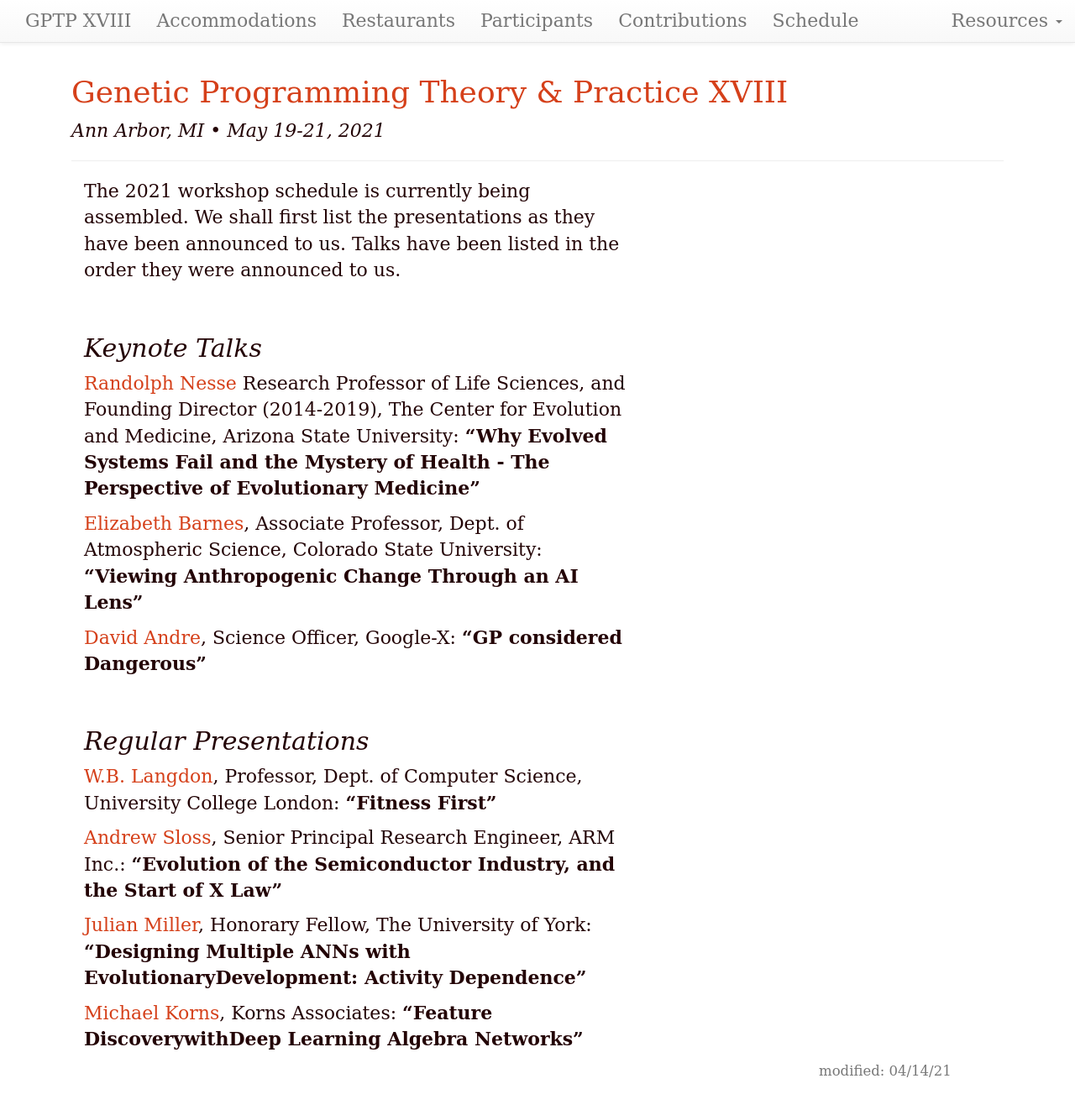
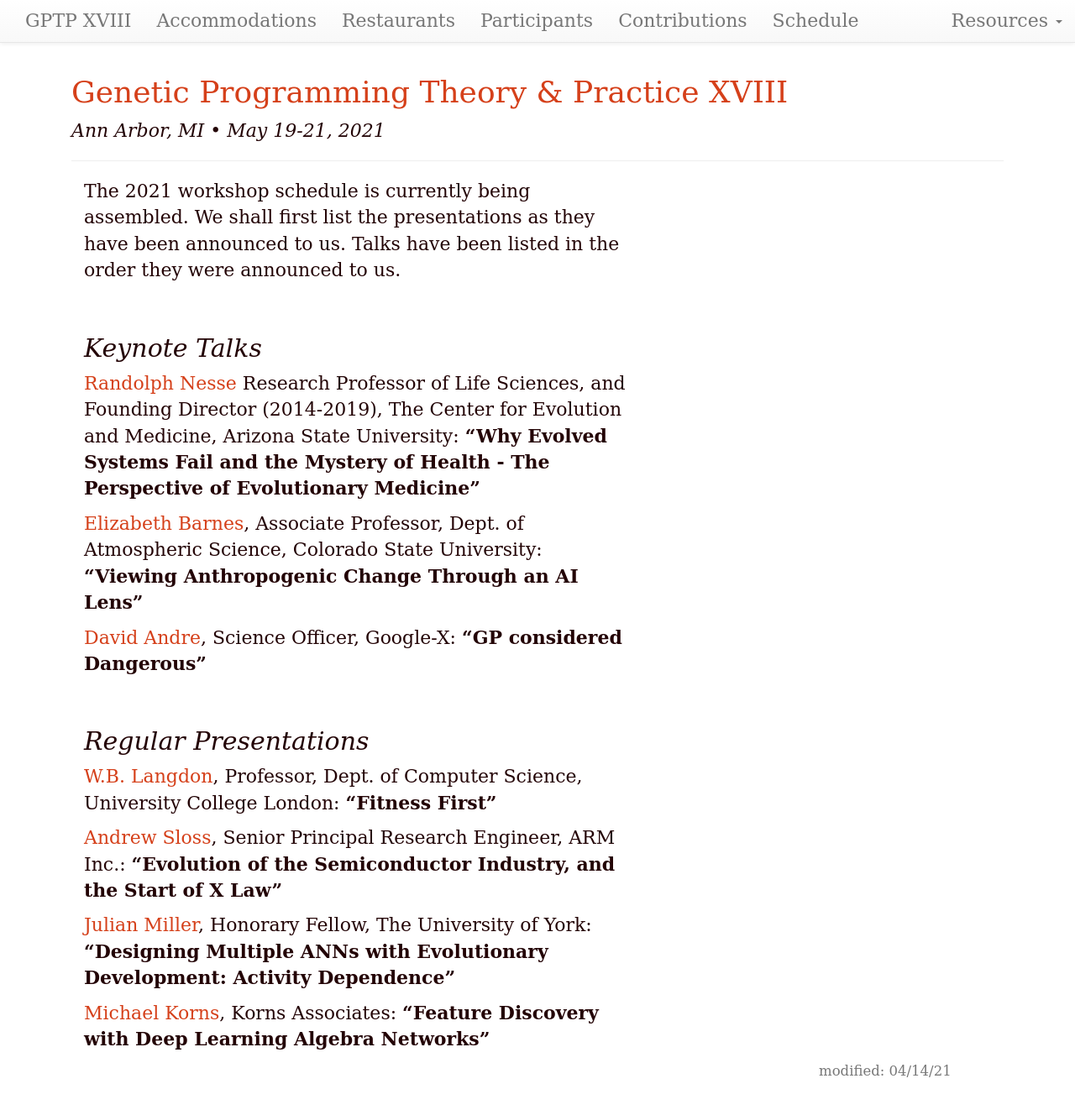
Before and after one commit to GPTP-workshop/gptp-workshop.github.io, a Jekyll site: the page built from schedule.md, in a window 1280 px wide and 1329 px high. Shown: the top 1322 px of the window at 84% size. Built offline with Jekyll 4.4.1, drawn with Linux system fonts in a browser that asks for light colours.

Commit message:
Update schedule.md

```diff
--- a/schedule.md
+++ b/schedule.md
@@ -31,7 +31,7 @@ The Center for Evolution and Medicine, Arizona State University:
 **"Evolution of the Semiconductor Industry, and the Start of X Law"**
 
 [Julian Miller](https://www.york.ac.uk/electronic-engineering/staff/julian_miller/), Honorary Fellow, The University of York:
-**"Designing Multiple ANNs with EvolutionaryDevelopment: Activity Dependence"**
+**"Designing Multiple ANNs with Evolutionary Development: Activity Dependence"**
 
 [Michael Korns](https://www.researchgate.net/profile/Michael-Korns), Korns Associates:
-**"Feature DiscoverywithDeep Learning Algebra Networks"**
+**"Feature Discovery with Deep Learning Algebra Networks"**
```
